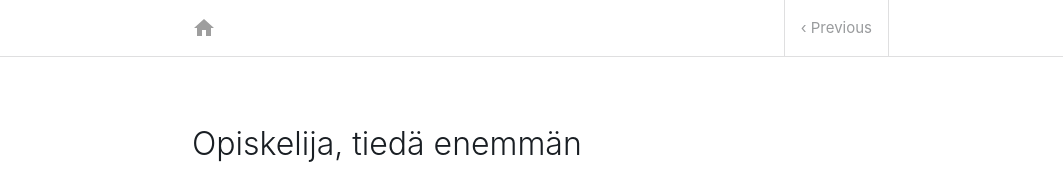
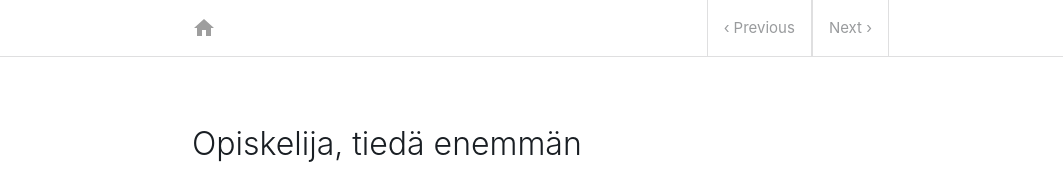
Before and after one commit to mlindholm/homepage, a Jekyll site: the page built from _posts/2013-07-01-adprofit.md, in a window 1280 px wide. Shown: the top 184 px of the page, without its empty margins (108-1171 px from the left). Built offline with Jekyll 4.4.1, drawn with Linux system fonts in a browser that asks for light colours; nearby versions of some CDN libraries.

Commit message:
Fix logic error in main navigation

```diff
--- a/_includes/main-navigation.html
+++ b/_includes/main-navigation.html
@@ -6,19 +6,15 @@
           <path d="M0 0h24v24H0z" fill="none"/>
       </svg>
     </a>
-    {% if page.url != '/'%}
+    {% unless page.url == "/" %}
     <div class="pagination">
-      {% if page.next %}
-        {% unless page.next contains 'ext_link' %}
+      {% unless page.next.ext_link %}
           <a href="{{page.next.url}}" class="previous{% unless page.previous %}-last{% endunless %}">‹ Previous</a>
-        {% endunless %}
-      {% endif %}
-      {% if page.previous %}
-        {% unless page.previous contains 'ext_link' %}
+      {% endunless %}
+      {% unless page.previous.ext_link %}
           <a href="{{page.previous.url}}" class="next">Next ›</a>
-        {% endunless %}
-      {% endif %}
+      {% endunless %}
     </div>
-    {% endif %}
+    {% endunless %}
   </div>
 </nav>
```
